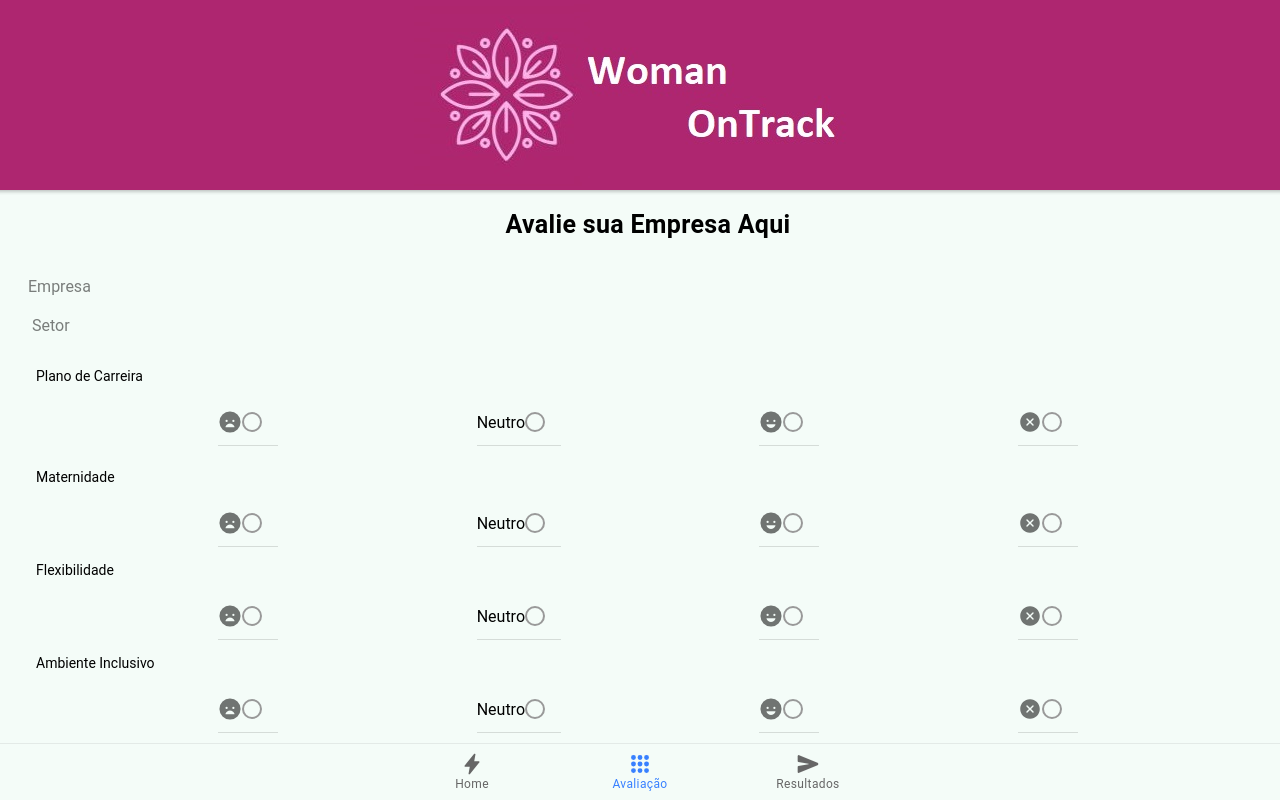
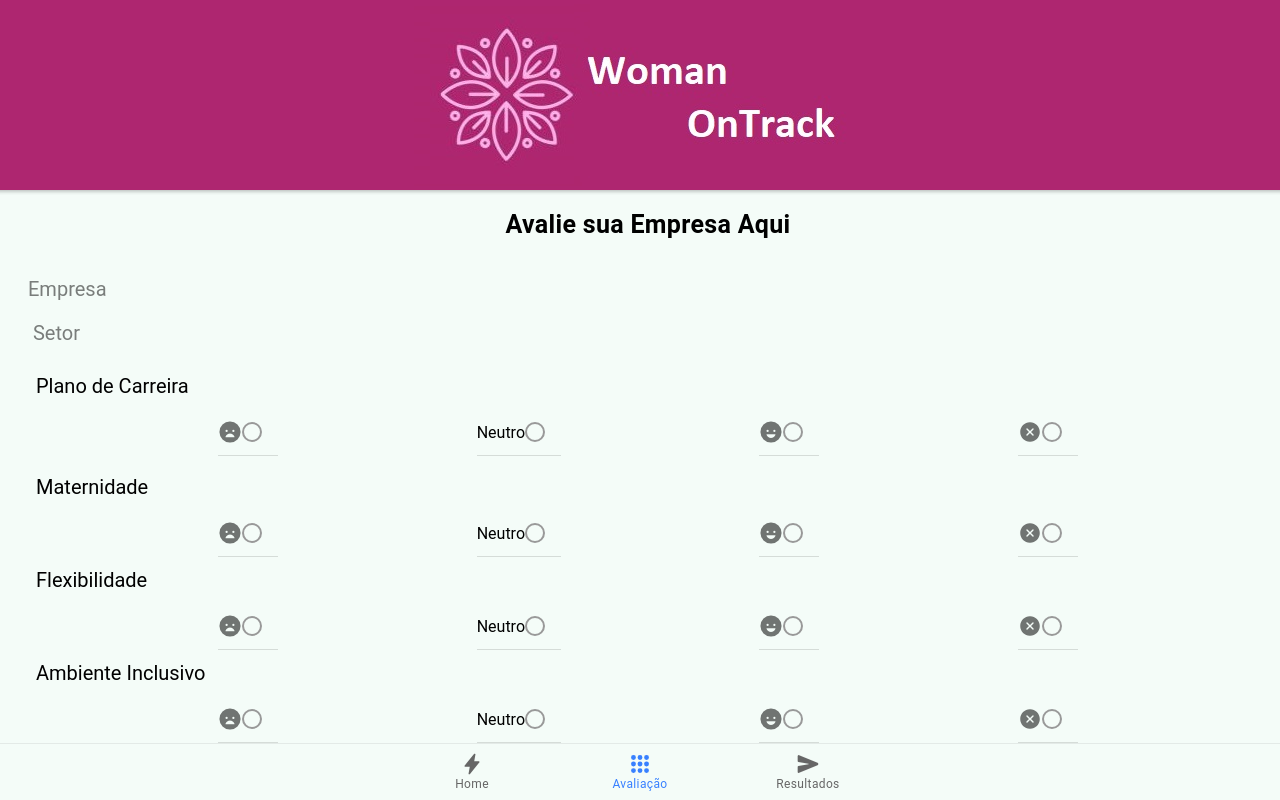
Before and after one commit to moniyama/TalentFestIBMChallenge, a React (Create React App) app in the folder onTrack/: page /rating in a window 1280 px wide. Built offline with nearby package versions, Linux system fonts and the light colour scheme.

Commit message:
estilizacao ok

```diff
--- a/onTrack/src/pages/Rating.css
+++ b/onTrack/src/pages/Rating.css
@@ -4,6 +4,7 @@
 
 .marginHome{
     margin: 20px;
+    font-size: 20px;
 }
 
 .options{
@@ -26,3 +27,7 @@
 .header{
     background-color:#AE2670;
 }
+
+.list{
+    font-size: 20px;
+}
--- a/onTrack/src/pages/Rating.tsx
+++ b/onTrack/src/pages/Rating.tsx
@@ -83,8 +83,8 @@ const Rating: React.FC = () => {
                 setSector((e.target as any).value)
               }} />
             <IonList>
-              <IonRadioGroup>
-                <IonListHeader>
+              <IonRadioGroup  className="list" >
+                <IonListHeader  className="list" >
                   Plano de Carreira
               </IonListHeader>
 
@@ -130,8 +130,8 @@ const Rating: React.FC = () => {
                 </div>
               </IonRadioGroup>
             </IonList>
-            <IonRadioGroup>
-              <IonListHeader>
+            <IonRadioGroup  className="list" >
+              <IonListHeader  className="list" >
                 Maternidade
               </IonListHeader>
 
@@ -175,8 +175,8 @@ const Rating: React.FC = () => {
                 </IonItem>
               </div>
             </IonRadioGroup>
-            <IonRadioGroup>
-              <IonListHeader>
+            <IonRadioGroup  className="list" >
+              <IonListHeader  className="list" >
                 Flexibilidade
               </IonListHeader>
 
@@ -220,8 +220,8 @@ const Rating: React.FC = () => {
                 </IonItem>
               </div>
             </IonRadioGroup>
-            <IonRadioGroup>
-              <IonListHeader>
+            <IonRadioGroup  className="list" >
+              <IonListHeader  className="list" >
                 Ambiente Inclusivo
               </IonListHeader>
 
@@ -265,8 +265,8 @@ const Rating: React.FC = () => {
                 </IonItem>
               </div>
             </IonRadioGroup>
-            <IonRadioGroup>
-              <IonListHeader>
+            <IonRadioGroup  className="list" >
+              <IonListHeader  className="list" >
                 Representatividade
               </IonListHeader>
 
@@ -310,8 +310,8 @@ const Rating: React.FC = () => {
                 </IonItem>
               </div>
             </IonRadioGroup>
-            <IonItem>
-              <IonLabel>Você indicaria esta empresa?</IonLabel>
+            <IonItem  className="list" >
+              <IonLabel >Você indicaria esta empresa?</IonLabel>
               <IonItem>
                 <IonToggle color="success" onIonChange={() => { setRecomendation(!recomendation) }} />
                 <IonLabel>SIM</IonLabel>
```
